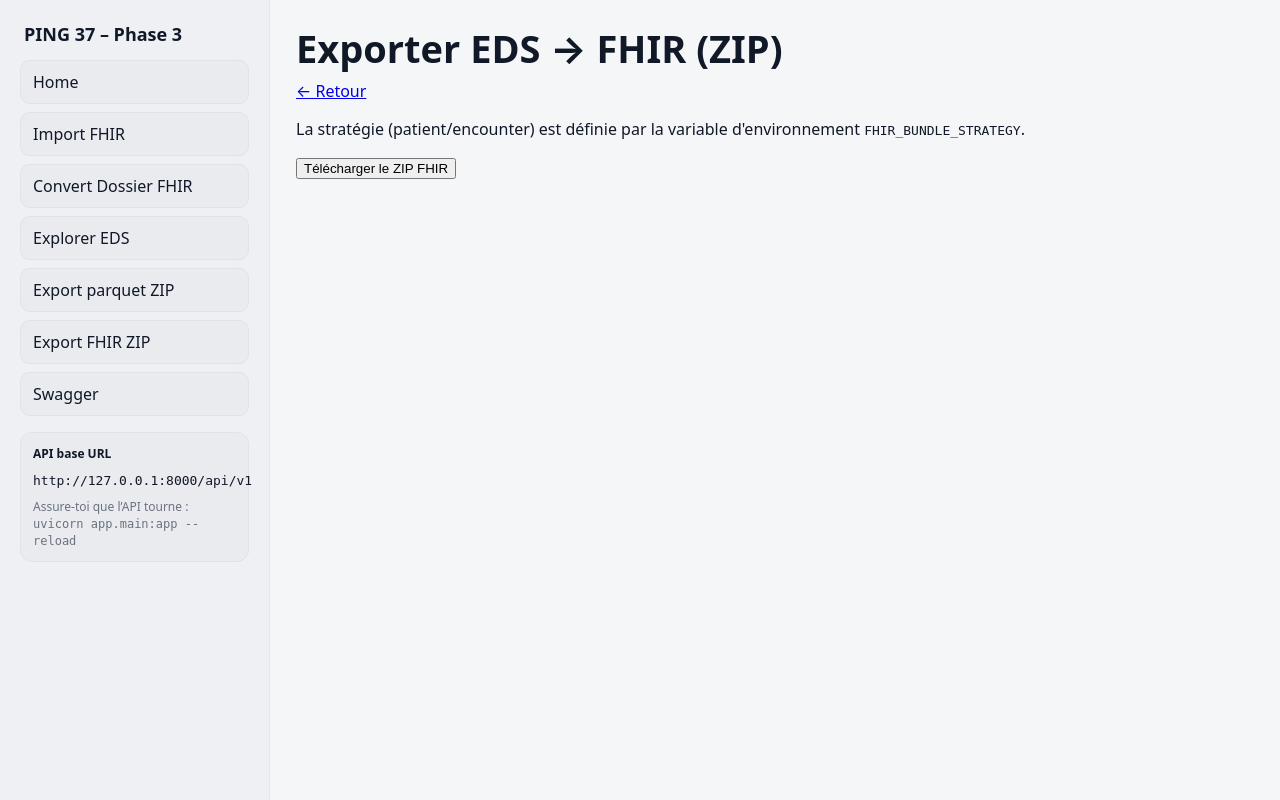
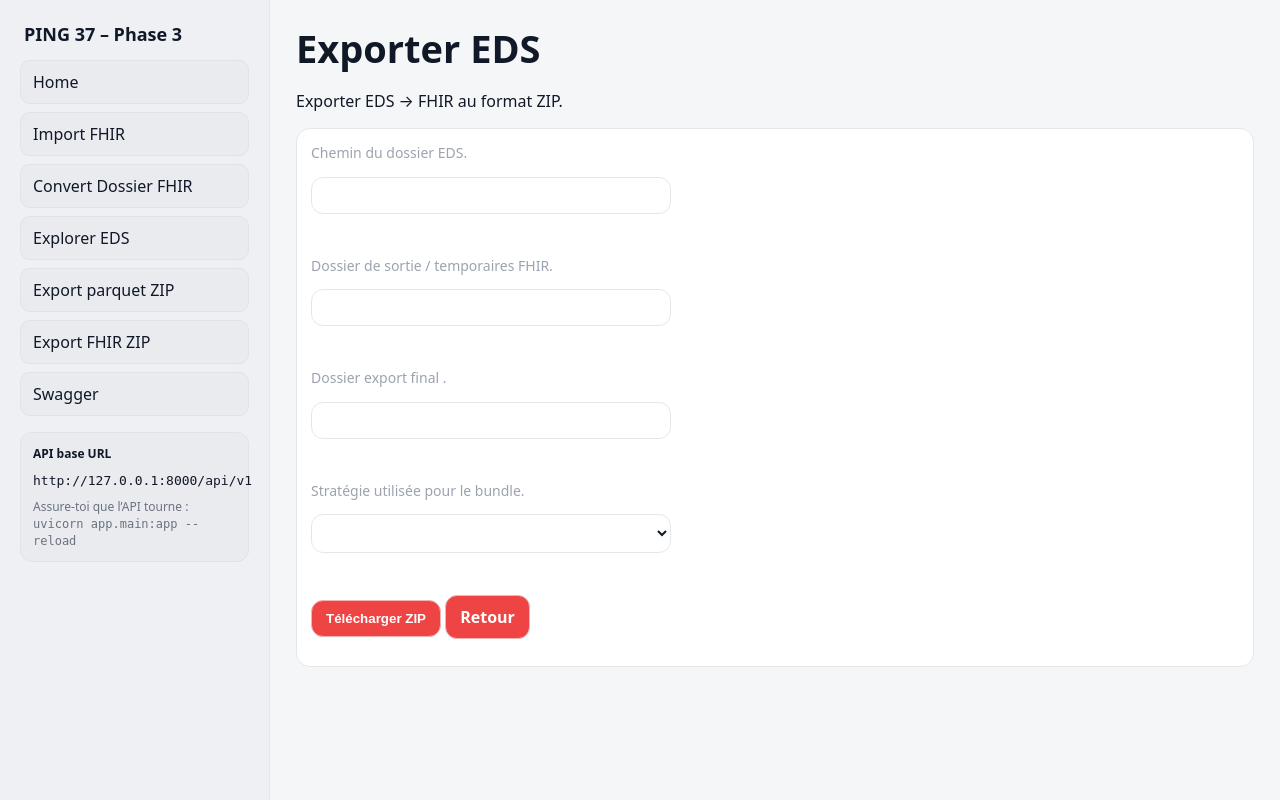
Before and after one commit to Angef001/Ping37_interoperabiliteData, a FastAPI app: page /ui/export/fhir in a window 1280 px wide. Run offline with FastAPI, Linux system fonts and the light colour scheme; some libraries are stand-ins or nearby versions.

Commit message:
Ajout interface export fhir

```diff
--- a/app/web/static/style.css
+++ b/app/web/static/style.css
@@ -183,3 +183,112 @@ details summary{
 }
 .shortcut .title{font-weight:900}
 .shortcut .icon{font-size:18px}
+
+/* Gros espacement entre les champs */
+.field-spaced {
+  margin-bottom: 32px;
+}
+
+/* Label (nom de la variable) */
+.label {
+  display: block;
+  font-weight: 700;
+  font-size: 15px;
+  margin-bottom: 6px;
+}
+
+/* Texte "(vide = valeur .env)" */
+.muted {
+  font-weight: 500;
+  color: #9ca3af;
+  font-size: 14px;
+  margin-left: 6px;
+}
+
+/* Description avant le champ */
+.description {
+  margin: 0 0 12px 0;
+  color: #6b7280;
+  font-size: 14px;
+  line-height: 1.4;
+}
+
+/* Inputs/selects */
+.input,
+.select {
+  width: 100%;
+  max-width: 360px;
+  padding: 10px 12px;
+  border-radius: 12px;
+  border: 1px solid #e5e7eb;
+}
+
+
+/* Spinner (caché par défaut) */
+.spinner{
+  display: none;
+  width: 16px;
+  height: 16px;
+  margin-left: 10px;
+  border-radius: 999px;
+  border: 2px solid rgba(255,255,255,0.4);
+  border-top-color: rgba(255,255,255,1);
+  animation: spin 0.8s linear infinite;
+}
+
+@keyframes spin{
+  to { transform: rotate(360deg); }
+}
+
+/* Quand le bouton est en mode loading */
+.btn.is-loading{
+  opacity: 0.9;
+  cursor: not-allowed;
+}
+
+.btn.is-loading .spinner{
+  display: inline-block;
+}
+
+/* Optionnel : style du bouton désactivé */
+.btn:disabled{
+  opacity: 0.7;
+  cursor: not-allowed;
+}
+
+/* Grand espacement entre les champs */
+.field-spaced {
+  margin-bottom: 36px;
+}
+
+/* Label (nom de la variable) */
+.label {
+  display: block;
+  font-weight: 700;
+  font-size: 15px;
+  margin-bottom: 4px;
+}
+
+/* Description en gris */
+.description {
+  margin: 0 0 14px 0;
+  color: #9ca3af;   /* gris doux */
+  font-size: 14px;
+  line-height: 1.4;
+}
+
+/* Champs */
+.input,
+.select {
+  width: 100%;
+  max-width: 360px;
+  padding: 10px 12px;
+  border-radius: 12px;
+  border: 1px solid #e5e7eb;
+}
+
+/* Saut de ligne visuel après chaque input */
+.input,
+.select {
+  margin-bottom: 6px;
+}
--- a/app/web/templates/export_fhir.html
+++ b/app/web/templates/export_fhir.html
@@ -7,20 +7,85 @@
   <title>Export FHIR</title>
 </head>
 <body>
-  <h1>Exporter EDS → FHIR (ZIP)</h1>
-  <a href="/ui">← Retour</a>
 
-  <p>La stratégie (patient/encounter) est définie par la variable d'environnement <code>FHIR_BUNDLE_STRATEGY</code>.</p>
+  <div class="page">
+    <h1 class="page-title">Exporter EDS</h1>
+    <p class="page-subtitle">Exporter EDS → FHIR au format ZIP.</p>
 
-  <button id="btn">Télécharger le ZIP FHIR</button>
-  <pre id="msg"></pre>
+ <div class="card">
+
+<form id="cfg" class="form">
+
+  <div class="field field-spaced">
+    <p class="description">Chemin du dossier EDS.</p>
+    <input class="input" name="EDS_DIR" type="text">
+  </div>
+
+  <div class="field field-spaced">
+    <p class="description">Dossier de sortie / temporaires FHIR.</p>
+    <input class="input" name="FHIR_OUTPUT_DIR" type="text">
+  </div>
+
+  <div class="field field-spaced">
+    <p class="description">Dossier export final .</p>
+    <input class="input" name="FHIR_EXPORT_DIR" type="text">
+  </div>
+
+  <div class="field field-spaced">
+    <p class="description">Stratégie utilisée pour le bundle.</p>
+    <select class="select" >
+      <option value=""></option>
+      <option value="patient">patient</option>
+      <option value="encounter">encounter</option>
+    </select>
+  </div>
+
+</form>
+
+
+
+  <div class="actions actions-spaced">
+    <button id="btn" type="button" class="btn btn-primary">
+      <span class="btn-text">Télécharger ZIP</span>
+      <span class="spinner" aria-hidden="true"></span>
+    </button>
+
+    <a class="btn btn-outline" href="/ui">Retour</a>
+  </div>
+
+  <pre id="msg" class="msg"></pre>
+</div>
+
 
   <script>
+    function getPayload() {
+      const form = document.getElementById("cfg");
+      const data = new FormData(form);
+
+      const getOrNull = (key) => {
+        const v = (data.get(key) || "").trim();
+        return v === "" ? null : v;
+      };
+
+      return {
+        EDS_DIR: getOrNull("EDS_DIR"),
+        FHIR_OUTPUT_DIR: getOrNull("FHIR_OUTPUT_DIR"),
+        FHIR_EXPORT_DIR: getOrNull("FHIR_EXPORT_DIR"),
+        FHIR_BUNDLE_STRATEGY: getOrNull("FHIR_BUNDLE_STRATEGY"),
+      };
+    }
+
     document.getElementById("btn").addEventListener("click", async () => {
       const msg = document.getElementById("msg");
       msg.textContent = "Export en cours...";
 
-      const res = await fetch("/export/edsan-to-fhir-zip", { method: "POST" });
+      const payload = getPayload();
+
+      const res = await fetch("/export/edsan-to-fhir-zip", {
+        method: "POST",
+        headers: { "Content-Type": "application/json" },
+        body: JSON.stringify(payload),
+      });
 
       if (!res.ok) {
         msg.textContent = "Erreur: " + await res.text();
@@ -41,6 +106,7 @@
       msg.textContent = "ZIP téléchargé ✅";
     });
   </script>
+
 </body>
 </html>
 {% endblock %}
```
